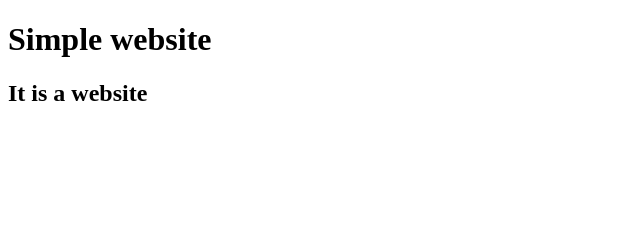
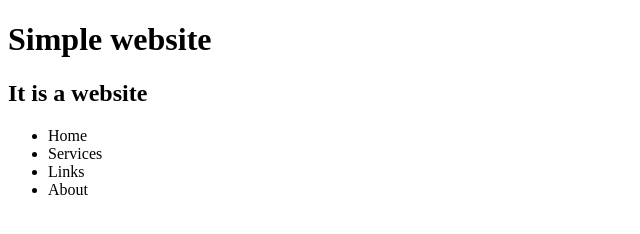
Before and after one commit to Shekhar938/git-session, a plain HTML site: page index.html in a window 1280 px wide. Shown: the whole page, without its empty margins (0-640 px from the left). Drawn offline with Linux system fonts and the light colour scheme.

Commit message:
update index file

```diff
--- a/index.html
+++ b/index.html
@@ -10,5 +10,11 @@
             Simple website
         </h1>
         <h2>It is a website</h2>
+        <ul>
+            <li>Home</li>
+            <li>Services</li>
+            <li>Links</li>
+            <li>About</li>
+        </ul>
     </body>
     </html>
```
